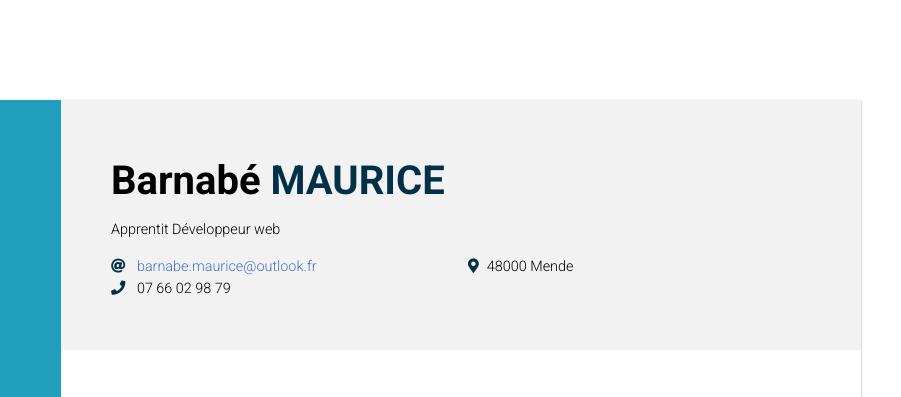
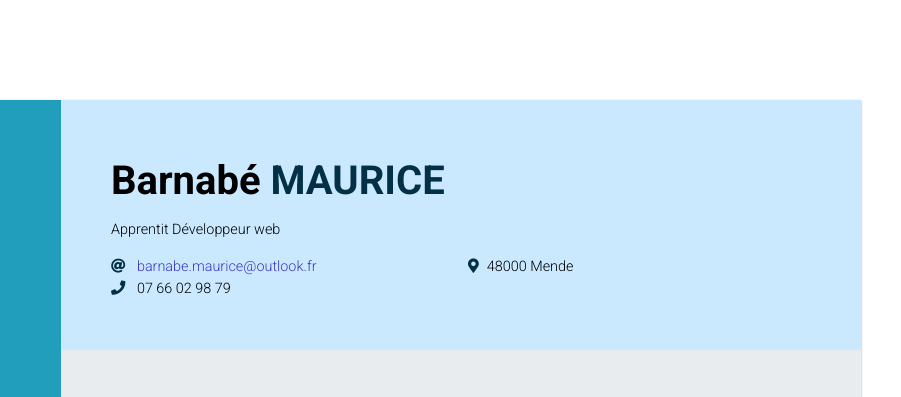
Before and after one commit to BarnabedevWebmobile/CV-online, a plain HTML site: page index.html in a window 1280 px wide. Shown: the top 397 px of the page, 379-1280 px from the left. Drawn offline with Linux system fonts and the light colour scheme.

Commit message:
mise a jour des couleurs

```diff
--- a/css/style.css
+++ b/css/style.css
@@ -12,7 +12,7 @@
 
   a{
     text-decoration: none;
-    color: #4472C4;
+    color: #3f37c9;
   }
 
   a:hover{
@@ -102,7 +102,7 @@
   .header{
     grid-area: header;
     padding: 50px;
-    background-color: #F2F2F2;
+    background-color: #cae9ff;
     display: flex;
     flex-direction: column;
     justify-content: center;
@@ -116,6 +116,7 @@
 
   /* CONTENT */
   .content{
+    background-color: #e9ecef;
     grid-area: content;
     padding: 50px;
   }
```
